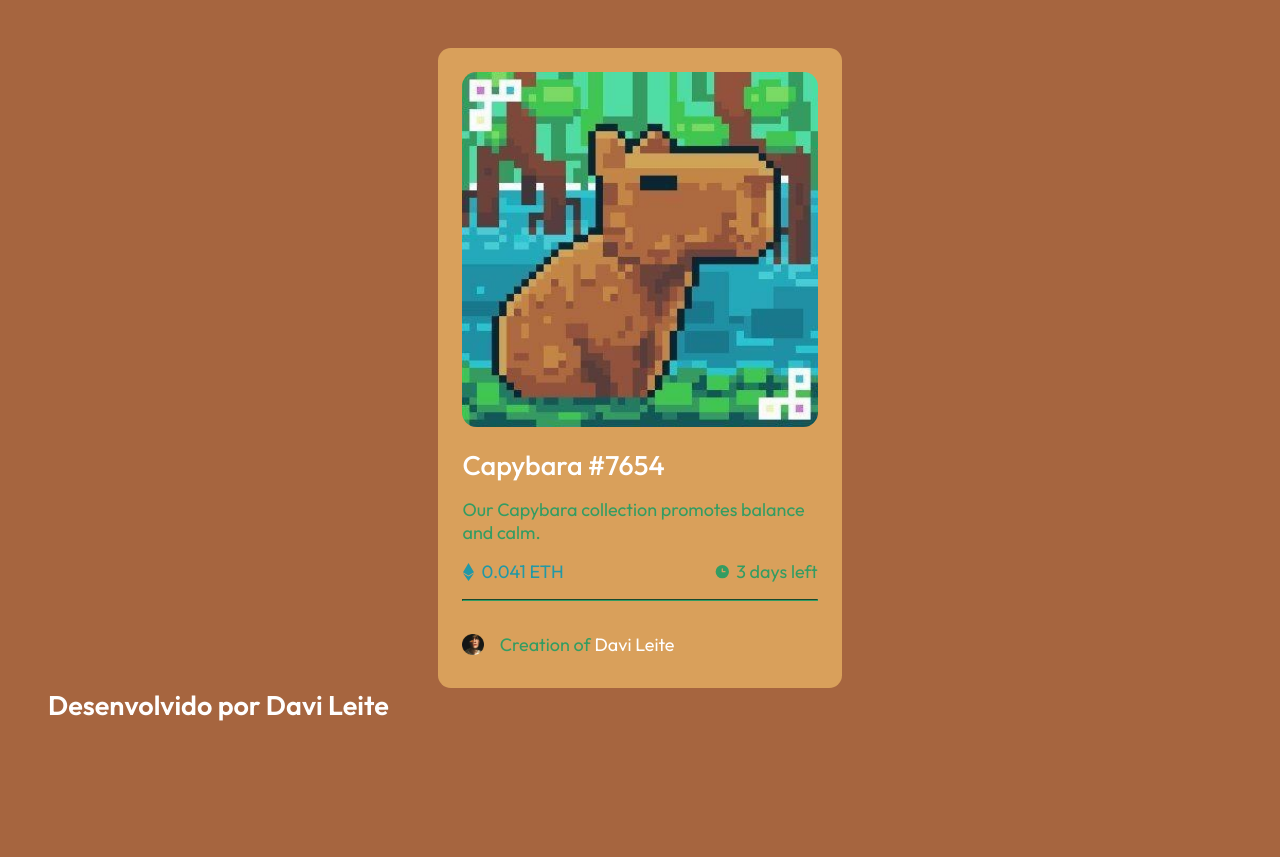
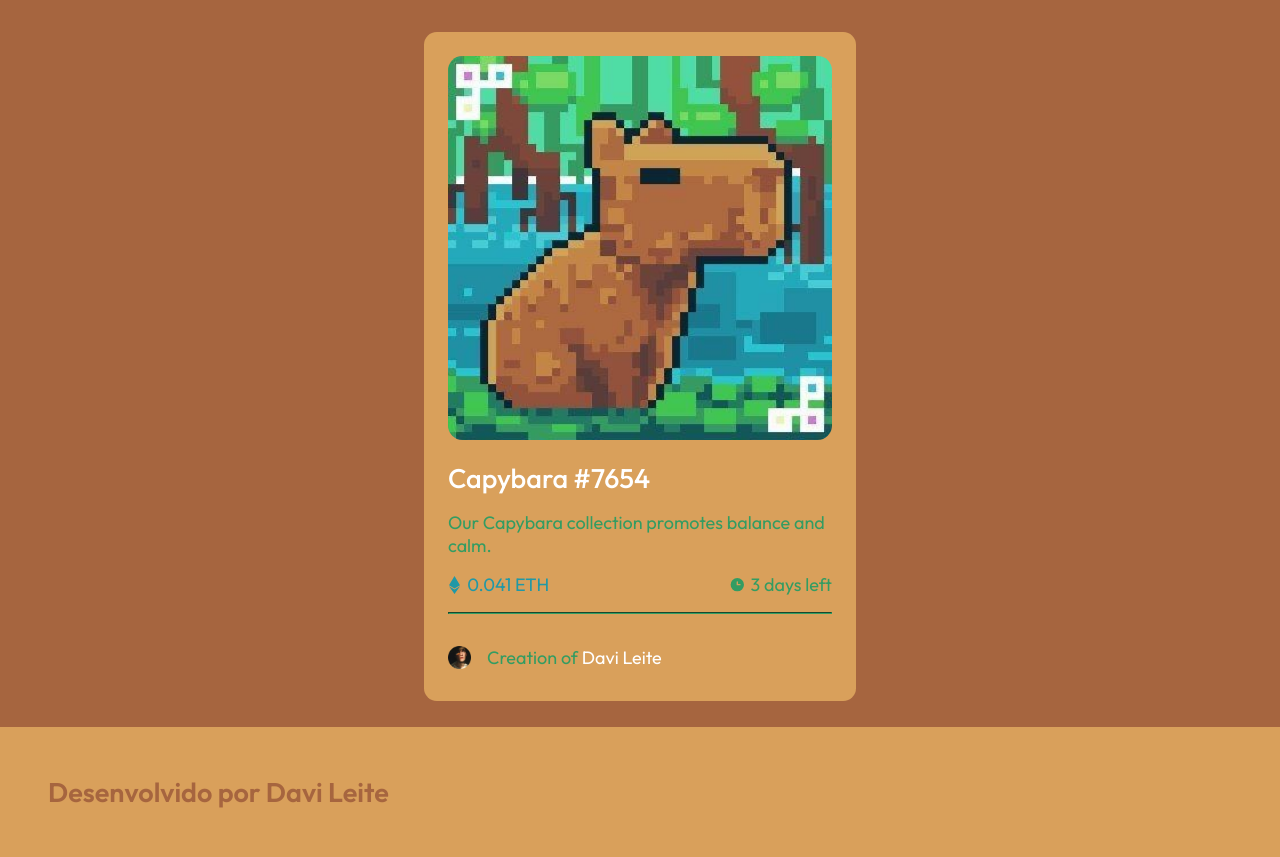
Before and after one commit to Davizim-leite/Capybara__NFT, a plain HTML site: page index.html in a window 1280 px wide. Drawn offline with Linux system fonts and the light colour scheme.

Commit message:
Update style.css

```diff
--- a/style/style.css
+++ b/style/style.css
@@ -22,14 +22,13 @@ body{
     background-color: var(--azul-escuro);
     color: var(--branco);
     font-size: 18px;
-    height: 100vh;
-    margin: 3rem;
 }
 
 .container{
     display: flex;
     justify-content: center;
     align-items: center;
+    margin-top: 2rem;
 }
 
 .container__sessao{
@@ -115,6 +114,20 @@ hr{
     color: var(--Ciano);
 }
 
+.rodape{
+    background-color: var(--azul-meio);
+    color: var(--azul-escuro);
+    width: 92.89%;
+    padding: 3rem;
+    margin-top: 2%;
+}
+
+.fa-instagram, .fa-github{
+    color: var(--azul-escuro);
+    font-size: 2em;
+    padding-right: 1rem;
+    margin-top: 1rem ;
+}
 
 @media screen and (max-width: 845px) {
 
```
